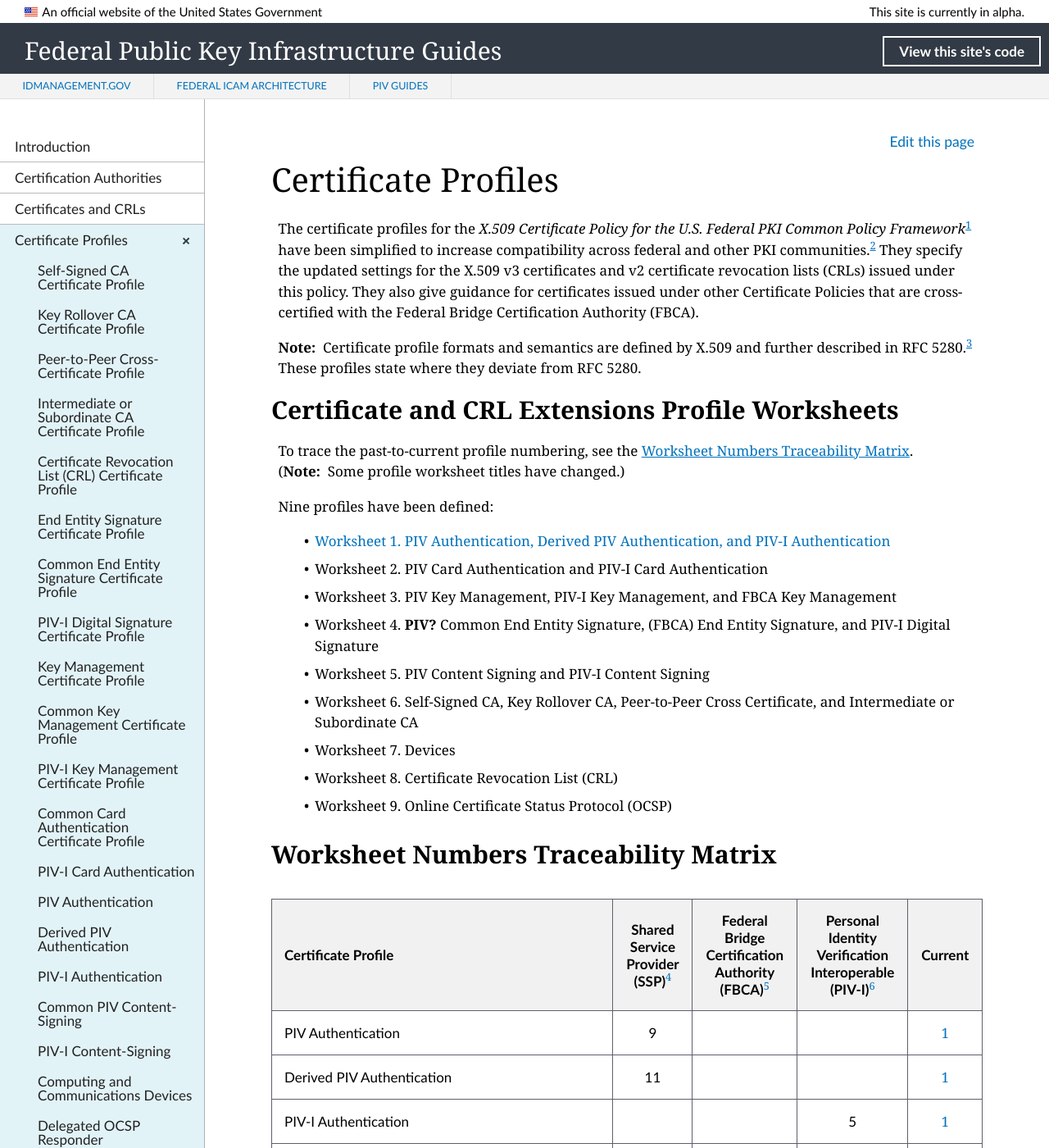
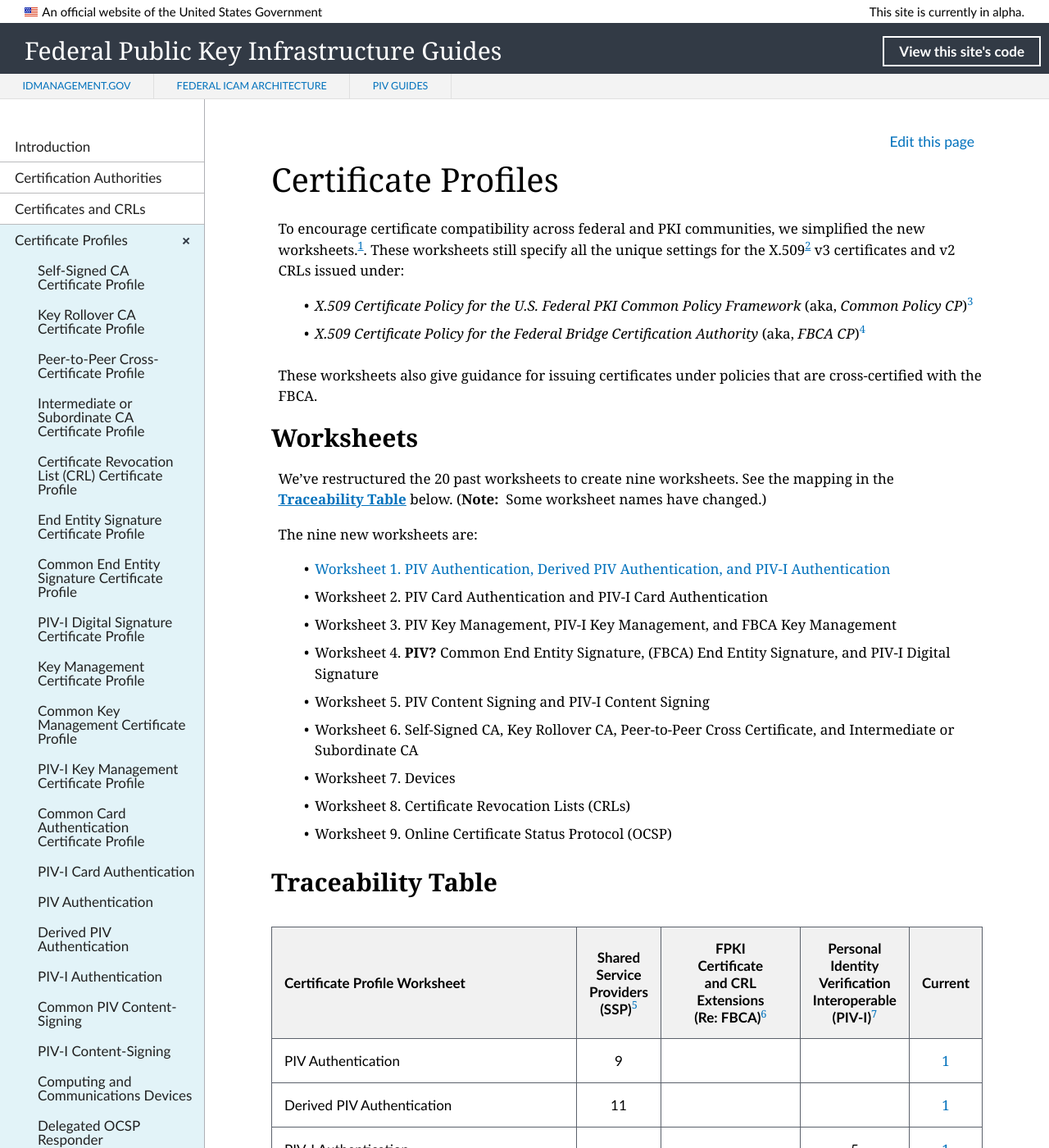
Before and after one commit to GSA/fpki-guides, a Jekyll site: the page built from pages/fpki_certificate_profiles.md, in a window 1280 px wide and 1400 px high. Shown: the whole window at 82% size. Built offline with Jekyll 4.4.1, drawn with Linux system fonts in a browser that asks for light colours; nearby versions of some CDN libraries; library files that are not in the unit come from our copies; some of the changed text lies outside the part shown.

Commit message:
Update fpki_certificate_profiles.md
Editorial

```diff
--- a/pages/fpki_certificate_profiles.md
+++ b/pages/fpki_certificate_profiles.md
@@ -4,16 +4,19 @@
 permalink: /certprofiles/
 collection: profiles
 ---
+To encourage certificate compatibility across federal and PKI communities, we simplified the new worksheets.<sup>[1](#1)</sup>. These worksheets still specify all the unique settings for the X.509<sup>[2](#2)</sup> v3 certificates and v2 CRLs issued under:
 
-The certificate profiles for the _X.509 Certificate Policy for the U.S. Federal PKI Common Policy Framework_<sup>[1](#1)</sup> have been simplified to increase compatibility across federal and other PKI communities.<sup>[2](#2)</sup> They specify the updated settings for the X.509 v3 certificates and v2 certificate revocation lists (CRLs) issued under this policy. They also give guidance for certificates issued under other Certificate Policies that are cross-certified with the Federal Bridge Certification Authority (FBCA).
+* _X.509 Certificate Policy for the U.S. Federal PKI Common Policy Framework_ (aka, _Common Policy CP_)<sup>[3](#3)</sup>
+* _X.509 Certificate Policy for the Federal Bridge Certification Authority_ (aka, _FBCA CP_)<sup>[4](#4)</sup>
 
-**Note:**&nbsp;&nbsp;Certificate profile formats and semantics are defined by X.509 and further described in RFC 5280.<sup>[3](#3)</sup> These profiles state where they deviate from RFC 5280.
+These worksheets also give guidance for issuing certificates under policies that are cross-certified with the FBCA.
+<!--Didn't see any worksheets with statements to this effect.-->
 
-## Certificate and CRL Extensions Profile Worksheets
+## Worksheets
 
-To trace the past-to-current profile numbering, see the [Worksheet Numbers Traceability Matrix](#worksheet-numbers-traceability-matrix). (**Note:**&nbsp;&nbsp;Some profile worksheet titles have changed.)
+We've restructured the 20 past worksheets to create nine worksheets. See the mapping in the [**Traceability Table**](#traceability) below. (**Note:**&nbsp;&nbsp;Some worksheet names have changed.)
 
-Nine profiles have been defined:
+The nine new worksheets are:
 
 * [Worksheet 1. PIV Authentication, Derived PIV Authentication, and PIV-I Authentication]({{ site.baseurl }}/profiles/allpivauth/)<br>
 * Worksheet 2. PIV Card Authentication and PIV-I Card Authentication<br>
@@ -22,14 +25,14 @@
 * Worksheet 5. PIV Content Signing and PIV-I Content Signing<br>
 * Worksheet 6. Self-Signed CA, Key Rollover CA, Peer-to-Peer Cross Certificate, and Intermediate or Subordinate CA<br>
 * Worksheet 7. Devices <!--renamed Computing and Communications Devices--><br>
-* Worksheet 8. Certificate Revocation List (CRL)<br>
+* Worksheet 8. Certificate Revocation Lists (CRLs)<br>
 * Worksheet 9. Online Certificate Status Protocol (OCSP)<br>
 
-## Worksheet Numbers Traceability Matrix
+## Traceability Table
 
 <!--These links don't work yet-->
 
-| **Certificate Profile**           | **Shared<br>Service<br>Provider<br>(SSP)<sup>[4](#4)</sup><br>**  | **Federal<br>Bridge<br>Certification<br>Authority<br>(FBCA)<sup>[5](#5)</sup><br>**     | **Personal<br>Identity<br>Verification<br>Interoperable<br>(PIV-I)<sup>[6](#6)</sup>**     | **Current<br>**   |
+| **Certificate Profile Worksheet**           | **Shared<br>Service<br>Providers<br>(SSP)<sup>[5](#5)</sup><br>**  | **FPKI<br>Certificate<br>and CRL Extensions<br>(Re: FBCA)<sup>[6](#6)</sup><br>**     | **Personal<br>Identity<br>Verification<br>Interoperable<br>(PIV-I)<sup>[7](#7)</sup>**     | **Current<br>**   |
 | :----------------------------------  | :---------:  | :-----------:    | :-----------:      | :-----------:      |
 | PIV Authentication       |  9              |             |               | [1]({{ site.baseurl }}/profiles/all pivauth/)       |
 | Derived PIV Authentication       |  11              |             |               | [1]({{ site.baseurl }}/profiles/allpivauth/)             |
@@ -53,9 +56,11 @@
 | OCSP       | 12               |             | 9             | [9]({{ site.baseurl }}/profiles/delegatedocsp/)             |
 
 -----------------
-<a name="1">1</a>. _X.509 Certificate Policy for the U.S. Federal PKI Common Policy Framework_, v1.27, June 29, 2017.<br>
-<a name="2">2</a>. These profiles will be published in the upcoming X.509 Certificate and CRL Extensions Profile for the Shared Service Providers (SSP) Program, FBCA, and PIV-Interoperable (PIV-I).<br>
-<a name="3">3</a>. RFC 5280, _Internet X.509 Public Key Infrastructure Certificate and Certificate Revocation List (CRL) Profile_, David Cooper, Stefan Santesson, Stephen Farrell, Sharon Boeyen, Russell Housley, and Tim Polk (May 2008).<br>
-<a name="4">4</a>. _X.509 Certificate and Certificate Revocation List (CRL) Extensions Profile for the Shared Service Providers (SSP) Program_, July 17, 2017.<br>
-<a name="5">5</a>. _Federal Public Key Infrastructure (PKI) X.509 Certificate and CRL Extensions Profile_, July 17, 2017.<br>
-<a name="6">6</a>. _X.509 Certificate and Certificate Revocation List (CRL) Extensions Profile for Personal Identity Verification Interoperable (PIV-I) Cards_, July 17, 2017.
+<a name="1">1</a>. These profiles will be published in the upcoming X.509 Certificate and CRL Extensions Profile for the Shared Service Providers (SSP) Program, FBCA, and PIV-Interoperable (PIV-I).<br>
+<a name="2">2</a>.Certificate profile formats and semantics are defined by X.509 and further described in RFC 5280<sup>[8](#8)</sup>. The FPKI worksheets state where they deviate from RFC 5280.
+<a name="3">3</a>. _X.509 Certificate Policy for the U.S. Federal PKI Common Policy Framework_, v1.27, June 29, 2017.<br>
+<a name="4">4</a>. _X.509 Certificate Policy For The Federal Bridge Certification Authority (FBCA)_, Version 2.31, June 29, 2017<br>
+<a name="5">5</a>. _X.509 Certificate and Certificate Revocation List (CRL) Extensions Profile for the Shared Service Providers (SSP) Program_, July 17, 2017.<br>
+<a name="6">6</a>. _Federal Public Key Infrastructure (PKI) X.509 Certificate and CRL Extensions Profile_, July 17, 2017.<br>
+<a name="7">7</a>. _X.509 Certificate and Certificate Revocation List (CRL) Extensions Profile for Personal Identity Verification Interoperable (PIV-I) Cards_, July 17, 2017.<br>
+<a name="8">8</a>. RFC 5280, _Internet X.509 Public Key Infrastructure Certificate and Certificate Revocation List (CRL) Profile_, David Cooper, Stefan Santesson, Stephen Farrell, Sharon Boeyen, Russell Housley, and Tim Polk (May 2008).<br>
```
